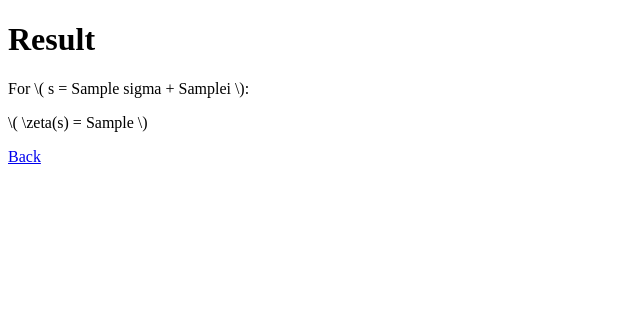
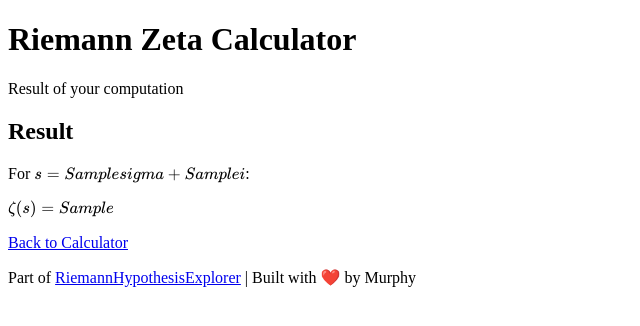
Before and after one commit to muerfi/RiemannHypothesis, a Flask app: template web_calculator/templates/result.html in a window 1280 px wide. Shown: the top 326 px of the page, without its empty margins (0-640 px from the left). Run offline with Flask 3, Linux system fonts and the light colour scheme; the template is opened without the code that fills it: most values are stand-ins (such as "Sample title", 1, 10 or a date in 2020).

Commit message:
Update result.html

```diff
--- a/web_calculator/templates/result.html
+++ b/web_calculator/templates/result.html
@@ -1,14 +1,32 @@
 <!-- web_calculator/templates/result.html -->
 <!DOCTYPE html>
-<html>
+<html lang="en">
 <head>
-    <title>Result</title>
+    <meta charset="UTF-8">
+    <meta name="viewport" content="width=device-width, initial-scale=1.0">
+    <title>Riemann Zeta Calculator - Result</title>
     <link rel="stylesheet" href="{{ url_for('static', filename='style.css') }}">
+    <!-- Load MathJax for rendering mathematical symbols -->
+    <script src="https://polyfill.io/v3/polyfill.min.js?features=es6"></script>
+    <script id="MathJax-script" async src="https://cdn.jsdelivr.net/npm/mathjax@3/es5/tex-mml-chtml.js"></script>
 </head>
 <body>
-    <h1>Result</h1>
-    <p>For \( s = {{ sigma }} + {{ t }}i \):</p>
-    <p>\( \zeta(s) = {{ zeta_val }} \)</p>
-    <a href="/">Back</a>
+    <header>
+        <h1>Riemann Zeta Calculator</h1>
+        <p>Result of your computation</p>
+    </header>
+
+    <main>
+        <div class="result-box">
+            <h2>Result</h2>
+            <p>For \( s = {{ sigma }} + {{ t }}i \):</p>
+            <p class="zeta-value">\( \zeta(s) = {{ zeta_val }} \)</p>
+        </div>
+        <a href="/" class="back-button">Back to Calculator</a>
+    </main>
+
+    <footer>
+        <p>Part of <a href="https://github.com/[your-username]/RiemannHypothesisExplorer">RiemannHypothesisExplorer</a> | Built with ❤️ by Murphy</p>
+    </footer>
 </body>
 </html>
```
